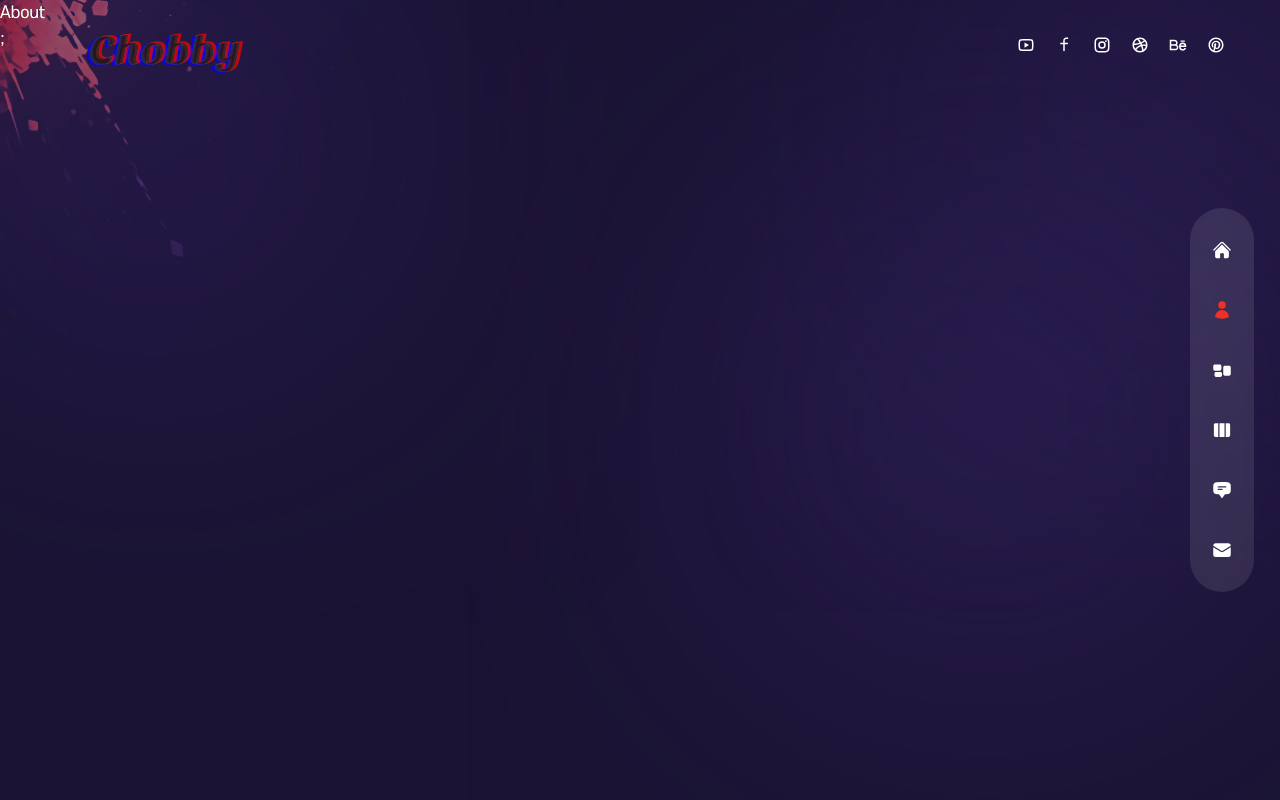
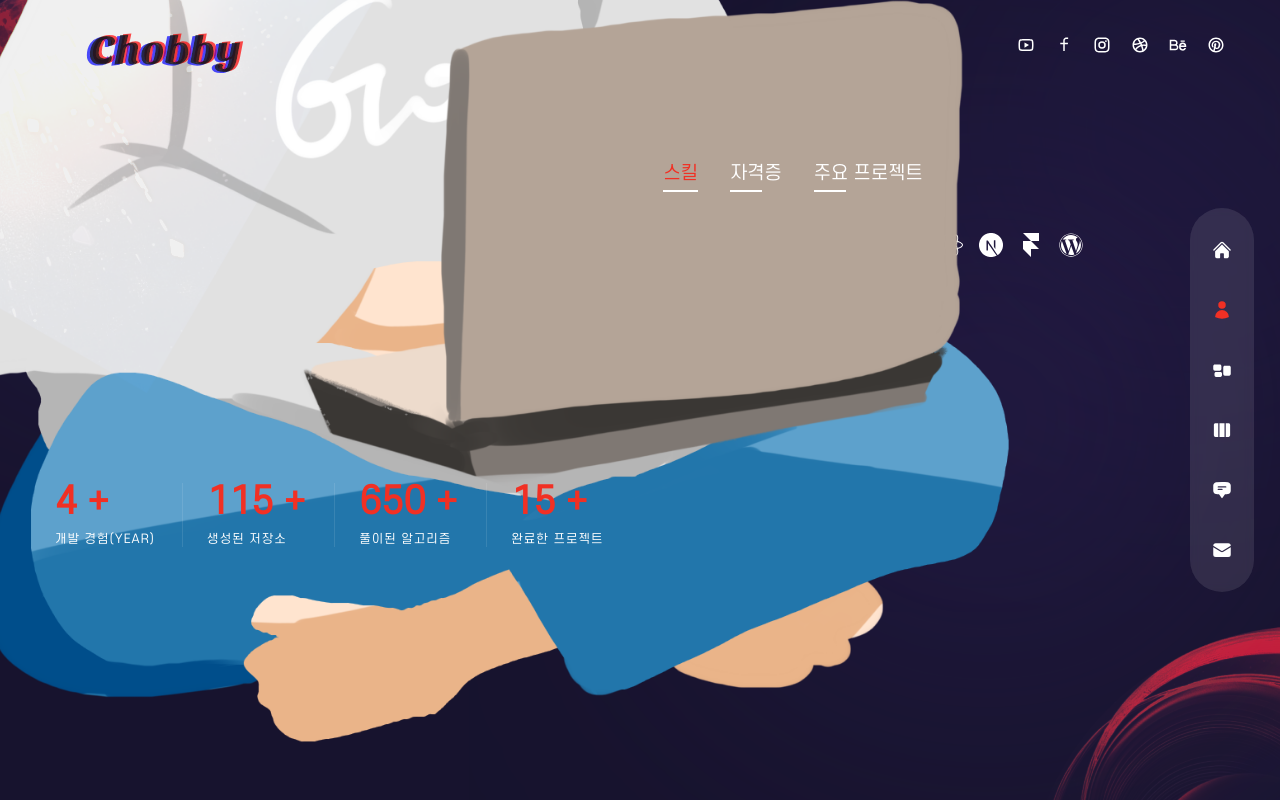
Before and after one commit to kwb020312/DigitalReality, a Next.js app: page /about in a window 1280 px wide. Built offline with nearby package versions, Linux system fonts and the light colour scheme.

Commit message:
Feat: About

```diff
--- a/components/Circles.js
+++ b/components/Circles.js
@@ -1,5 +1,9 @@
+import Image from "next/image";
+
 const Circles = () => {
-  return <div>Circles</div>;
+  return <div className="w-[200px] xl:w-[300px] absolute -right-16 -bottom-2 mix-blend-color-dodge animate-pulse duration-75 z-10">
+    <Image src={'/circles.png'} width={260} height={200} className="w-full h-full" alt="" />
+  </div>;
 };
 
 export default Circles;
--- a/components/Header.js
+++ b/components/Header.js
@@ -7,7 +7,7 @@
 const Header = () => {
   return <header className="absolute z-30 w-full flex items-center px-16 xl:px-0 xl:h-[90px]">
     <div className="container mx-auto">
-      <div className="flex flex-col lg:flex-row justify-between items-center gap-y-6 py-8">
+      <div className="flex flex-col lg:flex-row justify-between items-center gap-y-6">
         {/* 로고 */}
         <Link href={'/'}>
           <Image src={'/Chobby.svg'} width={220} height={48} alt="" priority={true} />
--- a/pages/about/index.js
+++ b/pages/about/index.js
@@ -1,77 +1,178 @@
-//  data
-// const aboutData = [
-//   {
-//     title: 'skills',
-//     info: [
-//       {
-//         title: 'Web Development',
-//         icons: [
-//           <FaHtml5 />,
-//           <FaCss3 />,
-//           <FaJs />,
-//           <FaReact />,
-//           <SiNextdotjs />,
-//           <SiFramer />,
-//           <FaWordpress />,
-//         ],
-//       },
-//       {
-//         title: 'UI/UX Design',
-//         icons: [<FaFigma />, <SiAdobexd />, <SiAdobephotoshop />],
-//       },
-//     ],
-//   },
-//   {
-//     title: 'awards',
-//     info: [
-//       {
-//         title: 'Webby Awards - Honoree',
-//         stage: '2011 - 2012',
-//       },
-//       {
-//         title: 'Adobe Design Achievement Awards - Finalist',
-//         stage: '2009 - 2010',
-//       },
-//     ],
-//   },
-//   {
-//     title: 'experience',
-//     info: [
-//       {
-//         title: 'UX/UI Designer - XYZ Company',
-//         stage: '2012 - 2023',
-//       },
-//       {
-//         title: 'Web Developer - ABC Agency',
-//         stage: '2010 - 2012',
-//       },
-//       {
-//         title: 'Intern - DEF Corporation',
-//         stage: '2008 - 2010',
-//       },
-//     ],
-//   },
-//   {
-//     title: 'credentials',
-//     info: [
-//       {
-//         title: 'Web Development - ABC University, LA, CA',
-//         stage: '2011',
-//       },
-//       {
-//         title: 'Computer Science Diploma - AV Technical Institute',
-//         stage: '2009',
-//       },
-//       {
-//         title: 'Certified Graphic Designer - ABC Institute, Los Angeles, CA',
-//         stage: '2006',
-//       },
-//     ],
-//   },
-// ];
+import { useState } from "react";
+
+import {FaHtml5, FaCss3, FaJs, FaReact, FaWordpress, FaFigma} from 'react-icons/fa'
+
+import {SiNextdotjs, SiFramer, SiAdobexd, SiAdobephotoshop} from 'react-icons/si'
+
+export const aboutData = [
+  {
+    title: '스킬',
+    info: [
+      {
+        title: 'Web Development',
+        icons: [
+          <FaHtml5 />,
+          <FaCss3 />,
+          <FaJs />,
+          <FaReact />,
+          <SiNextdotjs />,
+          <SiFramer />,
+          <FaWordpress />,
+        ],
+      },
+      {
+        title: 'UI/UX Design',
+        icons: [<FaFigma />, <SiAdobexd />, <SiAdobephotoshop />],
+      },
+    ],
+  },
+  {
+    title: '자격증',
+    info: [
+      {
+        title: '정보처리기능사',
+        stage: '',
+      },
+      {
+        title: '정보처리산업기사',
+        stage: '',
+      },
+      {
+        title: 'SW L3'
+      },
+      {
+        title: 'SW L5'
+      },
+      {
+        title: '컴퓨터 활용능력'
+      },
+
+    ],
+  },
+  {
+    title: '주요 프로젝트',
+    info: [
+      {
+        title: 'ChobbyRoom',
+        link: "https://chobby-room.vercel.app/"
+      },
+      {
+        title: '3D_Fortfolio_Introduce',
+        link: 'https://3-d-fortfolio-introduce.vercel.app/'
+      },
+      {
+        title: '3D_Car_Show',
+        link: 'https://3-d-car-show.vercel.app/',
+      },
+      {
+        title: 'ArcGIS_KeyongCheonSazi',
+        link: 'https://github.com/kwb020312/ArcGIS_KeyongCheonSazi'
+      },
+      {
+        title: 'Introduce_Iphone',
+        link: 'https://introduce-iphone.vercel.app/'
+      },
+      {
+        title: '3D_Product_WebSite',
+        link: 'https://3-d-product-web-site.vercel.app/'
+      },
+    ],
+  },
+];
+
+import Avatar from '../../components/Avatar'
+import Circles from '../../components/Circles'
+
+import {motion} from 'framer-motion'
+import {fadeIn} from '../../variants'
+
+import CountUp from 'react-countup'
 
 const About = () => {
-  return <div>About</div>;
+  const [index, setIndex] = useState(0)
+  return <div className="h-full bg-primary/30 py-32 text-center xl:text-left">
+    <Circles />
+    {/* Avatar 이미지 */}
+    <motion.div variants={fadeIn('right', 0.2)} initial="hidden" animate="show" exit="hidden" className="hidden xl:flex absolute bottom-0 -left-[370px]">
+      <Avatar />
+    </motion.div>
+    <div className="container mx-auto h-full flex flex-col items-center xl:flex-row gap-x-6">
+      {/* text */}
+      <div className="flex-1 flex flex-col justify-center">
+        <motion.h2 variants={fadeIn('right', 0.2)} initial="hidden" animate="show" exit="hidden" className="h2">개성있는 <span className="text-accent">디자인을</span> 창작합니다.</motion.h2>
+        <motion.p variants={fadeIn('right', 0.4)} initial="hidden" animate="show" exit="hidden" className="max-w-[500px] mx-auto xl:mx-0 mb-6 xl:mb-12 px-2 xl:px-0">새로운 기술, 경험해보지 못한 프레임워크 및 디자인을 끊임없이 배워나갑니다.</motion.p>
+        {/* counters */}
+        <motion.div variants={fadeIn('right', 0.6)} initial="hidden" animate="show" exit="hidden" className="hidden md:flex md:max-w-xl xl:max-w-none mx-auto xl:mx-0 mb-8">
+          <div className="flex flex-1 xl:gap-x-6">
+            {/* experience */}
+            <div className="relative flex-1 after:w-[1px] after:h-full after:bg-white/10 after:absolute after:top-0 after:right-0">
+              <div className="text-2xl xl:text-4xl font-extrabold text-accent mb-2">
+                <CountUp start={0} end={4} duration={5} /> +
+              </div>
+              <div className="text-xs uppercase tracking-[1px] leading-[1.4] max-w-[100px]">개발 경험(year)</div>
+            </div>
+            {/* clients */}
+            <div className="relative flex-1 after:w-[1px] after:h-full after:bg-white/10 after:absolute after:top-0 after:right-0">
+              <div className="text-2xl xl:text-4xl font-extrabold text-accent mb-2">
+                <CountUp start={0} end={115} duration={5} /> +
+              </div>
+              <div className="text-xs uppercase tracking-[1px] leading-[1.4] max-w-[100px]">생성된 저장소</div>
+            </div>
+            {/* projects */}
+            <div className="relative flex-1 after:w-[1px] after:h-full after:bg-white/10 after:absolute after:top-0 after:right-0">
+              <div className="text-2xl xl:text-4xl font-extrabold text-accent mb-2">
+                <CountUp start={0} end={650} duration={5} /> +
+              </div>
+              <div className="text-xs uppercase tracking-[1px] leading-[1.4] max-w-[100px]">
+                풀이된 알고리즘
+              </div>
+            </div>
+            {/* awards */}
+            <div className="relative flex-1">
+              <div className="text-2xl xl:text-4xl font-extrabold text-accent mb-2">
+                <CountUp start={0} end={15} duration={5} /> +
+              </div>
+              <div className="text-xs uppercase tracking-[1px] leading-[1.4] max-w-[100px]">
+                완료한 프로젝트
+              </div>
+            </div>
+          </div>
+        </motion.div>
+      </div>
+      {/* info */}
+      <motion.div variants={fadeIn('left', 0.4)} initial="hidden" animate="show" exit="hidden" className="flex flex-col w-full xl:max-w-[48%] h-[480px]">
+        <div className="flex gap-x-4 xl:gap-x-8 mx-auto xl:mx-0 mb-4">
+          {aboutData.map((item, itemIndex) => {
+            return <div key={itemIndex} className={`${index === itemIndex && 'text-accent after:w-[100%] after:bg-accent after:transition-all after:duration-300'} cursor-pointer capitalize xl:text-lg relative after:w-8 after:h-[2px] after:bg-white after:absolute after:-bottom-1 after:left-0`} onClick={() => setIndex(itemIndex)}>
+              {item.title}
+              </div>
+          })}
+        </div>
+        <div className="py-2 xl:py-6 flex flex-col gap-y-2 xl:gap-y-4 items-center xl:items-start">
+            {aboutData[index].info.map((item, itemIndex) => (
+              <div key={itemIndex} className="flex-1 flex flex-col md:flex-row max-w-max gap-x-2 items-center text-white/60">
+                {/* title */}
+                <div className="font-light mb-2 cursor-pointer hover:text-accent" onClick={() => {
+                  if(item.link) {
+                    window.location = item.link
+                  }
+                }}>{item.title}</div>
+                {/* <div className="hidden md:flex">-</div> */}
+                <div>{item.stage}</div>
+                <div className="flex gap-x-4">
+                  {/* 아이콘 */}
+                  {item.icons?.map((icon) => (
+                    <div className="text-2xl text-white">
+                      {icon}
+                    </div>
+                  ))}
+                </div>
+              </div>
+            ))}
+        </div>
+      </motion.div>
+    </div>
+  </div>;
 };
 
 export default About;
--- a/pages/index.js
+++ b/pages/index.js
@@ -36,7 +36,9 @@
             exit="hidden"
             className="max-w-sm xl:max-w-xl mx-auto xl:mx-0 mb-10 xl:mb-16"
           >
-            lorem ipsum
+            AI융합소프트웨어학과 / 김우빈
+            <br/>
+            Chobby
           </motion.p>
           {/* 버튼 */}
           <div className="flex justify-center xl:hidden relative">
```
